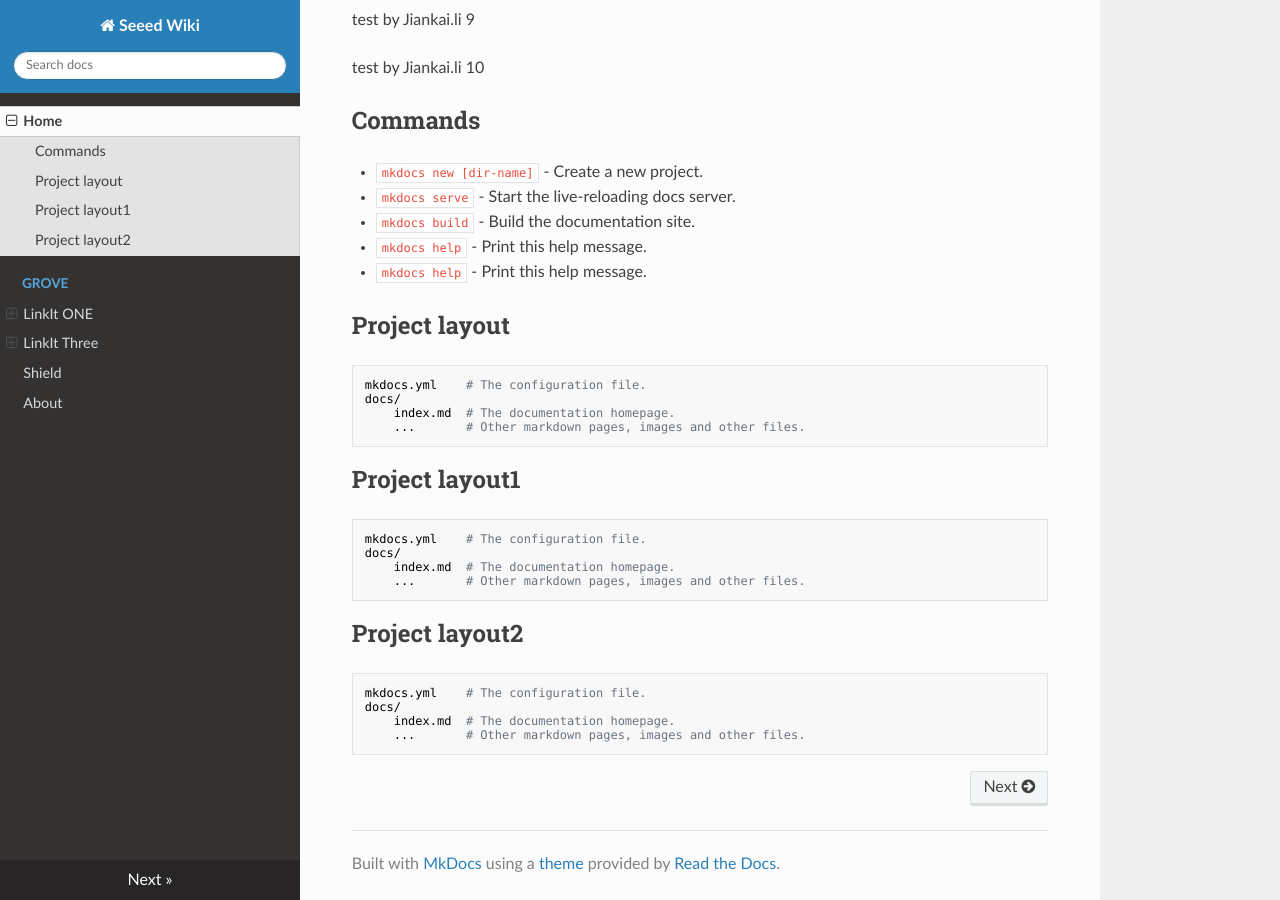
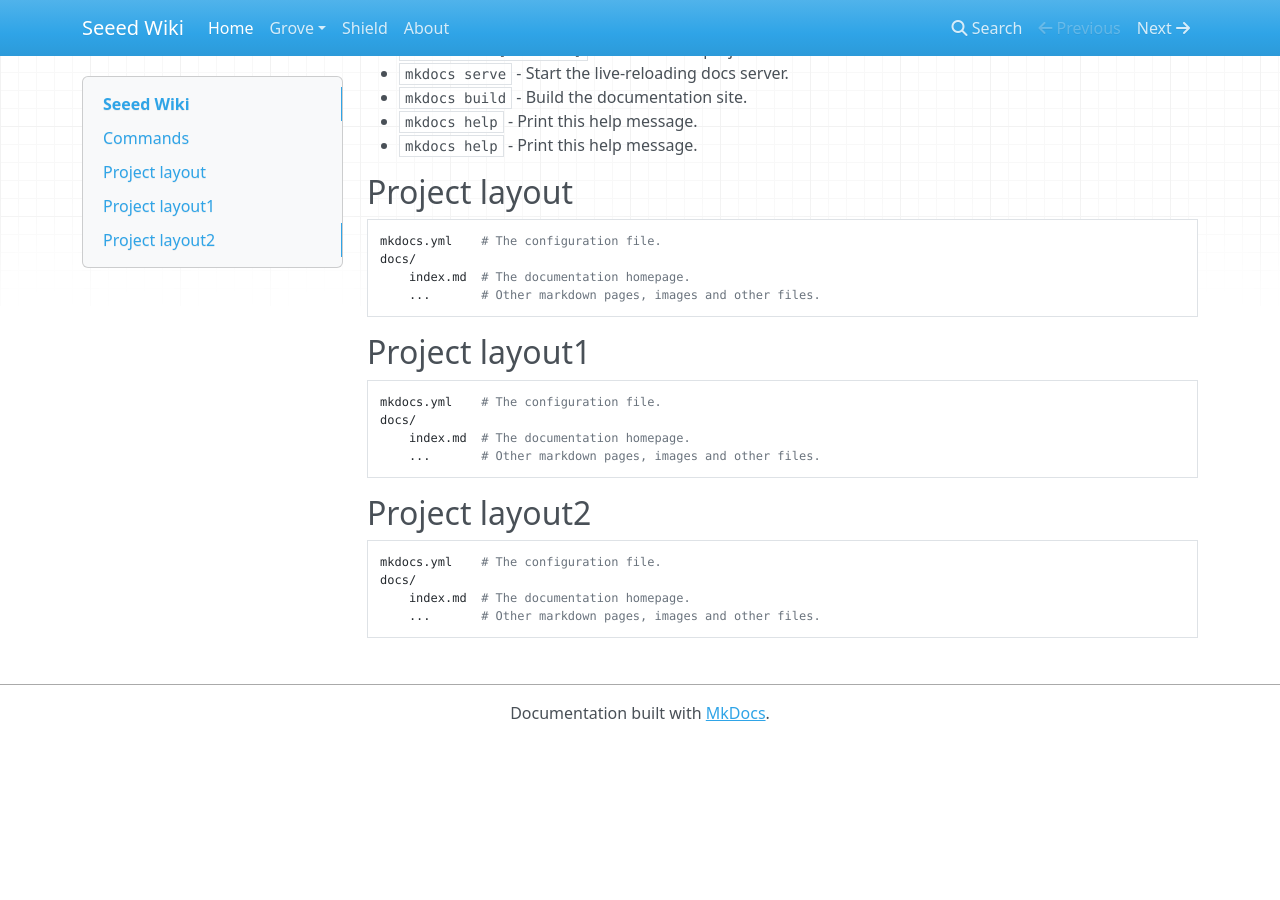
Before and after one commit to SeeedDocument/Seeed-WiKi, an MkDocs documentation site: the page built from docs/index.md, in a window 1280 px wide and 900 px high, scrolled down 584 px. Built offline with MkDocs 1.6.1, drawn with Linux system fonts in a browser that asks for light colours; nearby versions of some CDN libraries; old or Windows-style settings are respelled for this version of MkDocs; after the commit the page ends 1325 px from its top, so only the background shows below that.

Commit message:
change theme

```diff
--- a/mkdocs.yml
+++ b/mkdocs.yml
@@ -8,5 +8,3 @@ pages:
         - LinkIt: file/LinkIt_ONE.md
 - Shield: Shield.md
 - About: about.md
-
-theme: readthedocs
```
